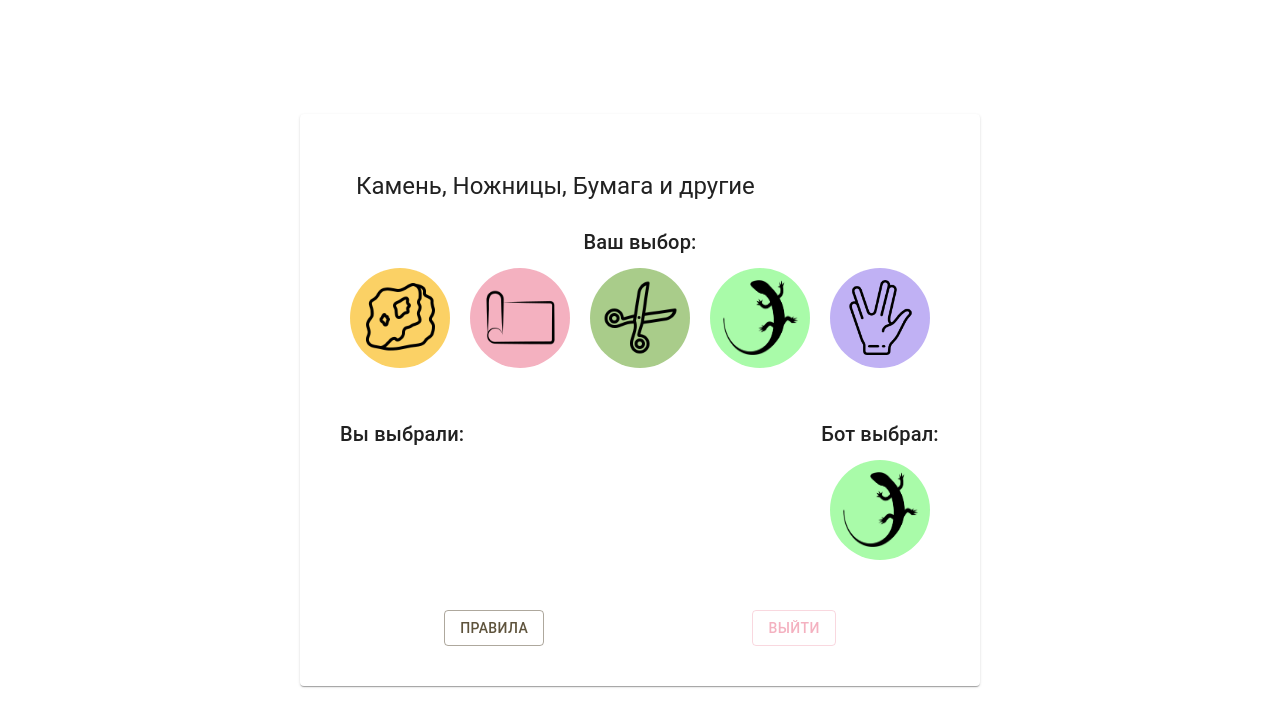
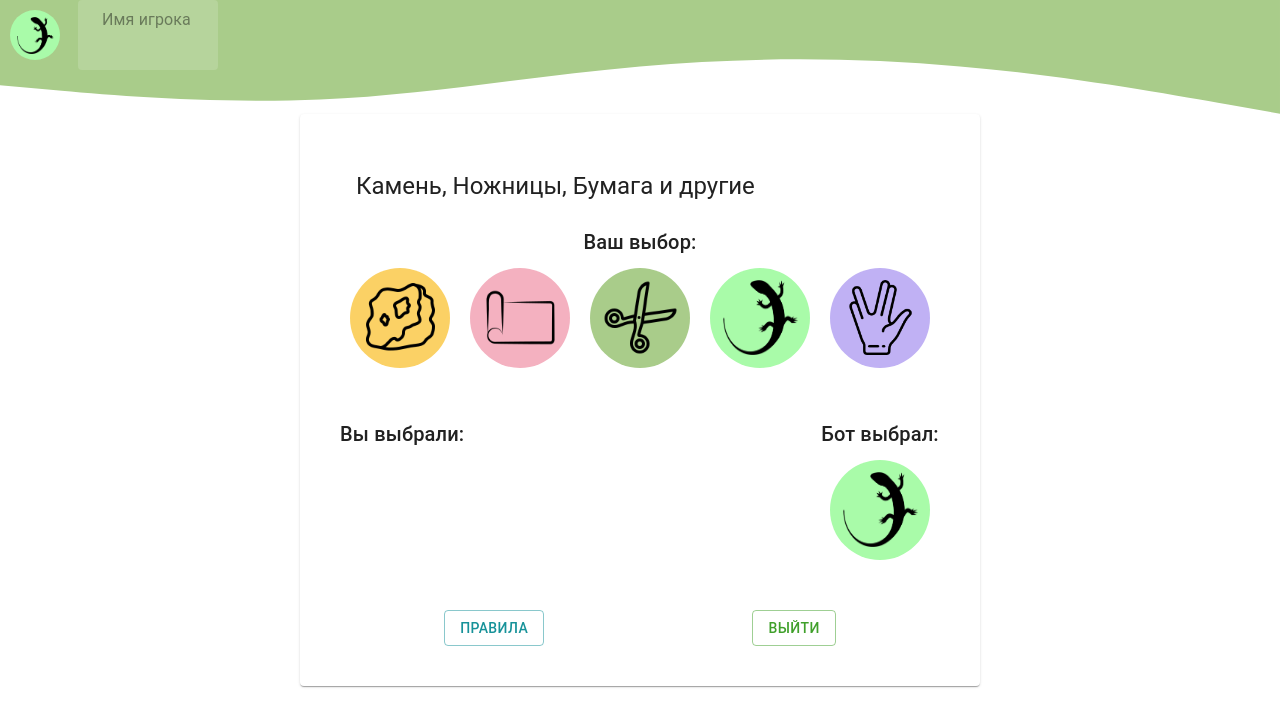
Before and after one commit to BigCubeCat/rsp, a React (Create React App) app: page /game/spock in a window 1280 px wide. Shown: the top 726 px of the page. Built offline with nearby package versions, Linux system fonts and the light colour scheme.

Commit message:
start working of Header

```diff
--- a/src/App.tsx
+++ b/src/App.tsx
@@ -10,14 +10,15 @@ import {
 
 
 import { createTheme, ThemeProvider } from '@mui/material/styles';
+import Header from './components/Header';
 
 const theme = createTheme({
   palette: {
     primary: {
-      main: '#5e533c',
+      main: '#179299',
     },
     secondary: {
-      main: '#f4b1c0',
+      main: '#40a02b',
     },
   },
 });
@@ -31,10 +32,11 @@ export default function App() {
         flexDirection: 'column',
         minHeight: '100vh'
       }}>
+        <Header title={"Камень, ножницы, бумага"} />
         <Box sx={{
           display: 'flex',
           justifyContent: 'center',
-          flexWrap: "wrap"
+          flexWrap: "wrap",
         }}>
           <Routes>
             <Route path="/" element={<Main />} />
--- a/src/app/store.ts
+++ b/src/app/store.ts
@@ -1,9 +1,9 @@
 import { configureStore, ThunkAction, Action } from '@reduxjs/toolkit';
-import counterReducer from '../features/counter/counterSlice';
+import userReducer from '../features/user/userSlice';
 
 export const store = configureStore({
   reducer: {
-    counter: counterReducer,
+    user: userReducer,
   },
 });
 
--- a/src/components/Game/GameButton.tsx
+++ b/src/components/Game/GameButton.tsx
@@ -5,21 +5,27 @@ interface GameButtonProps {
   func: Function;
   color: string;
   img?: string;
+  size?: number;
 }
 
 export default function GameButton(props: GameButtonProps) {
+  const size = (props.size) ? props.size : 100;
   return (
     <div
       className={styles.But}
       style={{
-        width: "100px", height: "100px",
+        width: size, height: size,
         backgroundColor: props.color,
         display: 'flex', justifyContent: "center",
         margin: 10
       }}
       onClick={() => props.func()}
     >
-      <img src={props.img} width={75} height={75} />
+      <img
+        src={props.img}
+        width={Math.floor(.75 * size)}
+        height={Math.floor(.75 * size)}
+      />
     </div>
   )
 }
--- /dev/null
+++ b/src/components/Header.tsx
@@ -0,0 +1,79 @@
+import React from 'react';
+import {
+  Box, Typography, InputBase
+} from "@mui/material";
+import { styled, alpha } from '@mui/material/styles';
+import { elements } from './Game/GameElements';
+import GameButton from './Game/GameButton';
+
+const StyledInput = styled('div')(({ theme }) => ({
+  position: 'relative',
+  borderRadius: theme.shape.borderRadius,
+  backgroundColor: alpha(theme.palette.common.white, 0.15),
+  '&:hover': {
+    backgroundColor: alpha(theme.palette.common.white, 0.25),
+  },
+  marginLeft: 0,
+  width: '100%',
+  [theme.breakpoints.up('sm')]: {
+    marginLeft: theme.spacing(1),
+    width: 'auto',
+  },
+}));
+
+const StyledInputBase = styled(InputBase)(({ theme }) => ({
+  color: 'inherit',
+  '& .MuiInputBase-input': {
+    padding: theme.spacing(1, 1, 1, 0),
+    // vertical padding + font size from searchIcon
+    paddingLeft: `calc(1em + ${theme.spacing(1)})`,
+    transition: theme.transitions.create('width'),
+    width: '100%',
+    [theme.breakpoints.up('sm')]: {
+      width: '12ch',
+      '&:focus': {
+        width: '20ch',
+      },
+    },
+  },
+}));
+
+interface HeaderProps {
+  title: string;
+}
+
+export default function Header(props: HeaderProps) {
+  const element = elements[Math.floor(Math.random() * elements.length)];
+  return (
+    <>
+      <Box sx={{
+        position: "absolute",
+        top: 0, left: 0, right: 0,
+        zIndex: -1,
+      }}>
+        <svg xmlns="http://www.w3.org/2000/svg" viewBox="0 0 1440 320">
+          <path fill="#a9cc8a" fill-opacity="1" d="M0,96L60,101.3C120,107,240,117,360,112C480,107,600,85,720,74.7C840,64,960,64,1080,74.7C1200,85,1320,107,1380,117.3L1440,128L1440,0L1380,0C1320,0,1200,0,1080,0C960,0,840,0,720,0C600,0,480,0,360,0C240,0,120,0,60,0L0,0Z"></path>
+        </svg>
+      </Box>
+      <Box sx={{
+        position: "absolute",
+        top: 0, left: 0, right: 0,
+        display: 'flex'
+      }}>
+        <GameButton
+        func={() => { }}
+        color={element.color}
+        img={element.img}
+        size={50}
+        />
+        {// <Typography variant='h5' component="div" color="#ffffff">
+          //   {props.title}
+          // </Typography>
+        }
+        <StyledInput>
+          <StyledInputBase placeholder="Имя игрока" />
+        </StyledInput>
+      </Box>
+    </>
+  )
+}
--- a/src/features/counter/counterAPI.ts
+++ /dev/null
@@ -1,6 +0,0 @@
-// A mock function to mimic making an async request for data
-export function fetchCount(amount = 1) {
-  return new Promise<{ data: number }>((resolve) =>
-    setTimeout(() => resolve({ data: amount }), 500)
-  );
-}
--- a/src/features/counter/counterSlice.ts
+++ /dev/null
@@ -1,84 +0,0 @@
-import { createAsyncThunk, createSlice, PayloadAction } from '@reduxjs/toolkit';
-import { RootState, AppThunk } from '../../app/store';
-import { fetchCount } from './counterAPI';
-
-export interface CounterState {
-  value: number;
-  status: 'idle' | 'loading' | 'failed';
-}
-
-const initialState: CounterState = {
-  value: 0,
-  status: 'idle',
-};
-
-// The function below is called a thunk and allows us to perform async logic. It
-// can be dispatched like a regular action: `dispatch(incrementAsync(10))`. This
-// will call the thunk with the `dispatch` function as the first argument. Async
-// code can then be executed and other actions can be dispatched. Thunks are
-// typically used to make async requests.
-export const incrementAsync = createAsyncThunk(
-  'counter/fetchCount',
-  async (amount: number) => {
-    const response = await fetchCount(amount);
-    // The value we return becomes the `fulfilled` action payload
-    return response.data;
-  }
-);
-
-export const counterSlice = createSlice({
-  name: 'counter',
-  initialState,
-  // The `reducers` field lets us define reducers and generate associated actions
-  reducers: {
-    increment: (state) => {
-      // Redux Toolkit allows us to write "mutating" logic in reducers. It
-      // doesn't actually mutate the state because it uses the Immer library,
-      // which detects changes to a "draft state" and produces a brand new
-      // immutable state based off those changes
-      state.value += 1;
-    },
-    decrement: (state) => {
-      state.value -= 1;
-    },
-    // Use the PayloadAction type to declare the contents of `action.payload`
-    incrementByAmount: (state, action: PayloadAction<number>) => {
-      state.value += action.payload;
-    },
-  },
-  // The `extraReducers` field lets the slice handle actions defined elsewhere,
-  // including actions generated by createAsyncThunk or in other slices.
-  extraReducers: (builder) => {
-    builder
-      .addCase(incrementAsync.pending, (state) => {
-        state.status = 'loading';
-      })
-      .addCase(incrementAsync.fulfilled, (state, action) => {
-        state.status = 'idle';
-        state.value += action.payload;
-      })
-      .addCase(incrementAsync.rejected, (state) => {
-        state.status = 'failed';
-      });
-  },
-});
-
-export const { increment, decrement, incrementByAmount } = counterSlice.actions;
-
-// The function below is called a selector and allows us to select a value from
-// the state. Selectors can also be defined inline where they're used instead of
-// in the slice file. For example: `useSelector((state: RootState) => state.counter.value)`
-export const selectCount = (state: RootState) => state.counter.value;
-
-// We can also write thunks by hand, which may contain both sync and async logic.
-// Here's an example of conditionally dispatching actions based on current state.
-export const incrementIfOdd =
-  (amount: number): AppThunk =>
-  (dispatch, getState) => {
-    const currentValue = selectCount(getState());
-    if (currentValue % 2 === 1) {
-      dispatch(incrementByAmount(amount));
-    }
-  };
-
-export default counterSlice.reducer;
--- /dev/null
+++ b/src/features/user/userAPI.ts
@@ -0,0 +1,6 @@
+// A mock function to mimic making an async request for data
+export function fetchUser(name = "guest") {
+  return new Promise<{ data: string }>((resolve) =>
+    setTimeout(() => resolve({ data: name }), 500)
+  );
+}
--- /dev/null
+++ b/src/features/user/userSlice.ts
@@ -0,0 +1,49 @@
+import { createAsyncThunk, createSlice, PayloadAction } from '@reduxjs/toolkit';
+import { RootState } from '../../app/store';
+import { fetchUser } from './userAPI';
+
+export interface UserState {
+  name: string;
+  status: 'idle' | 'loading' | 'failed';
+}
+
+const initialState: UserState = {
+  name: "guest",
+  status: 'idle',
+};
+
+// The function below is called a thunk and allows us to perform async logic. It
+// can be dispatched like a regular action: `dispatch(incrementAsync(10))`. This
+// will call the thunk with the `dispatch` function as the first argument. Async
+// code can then be executed and other actions can be dispatched. Thunks are
+// typically used to make async requests.
+export const setUserName = createAsyncThunk(
+  'user/fetchUser',
+  async (name: string) => {
+    const response = await fetchUser(name);
+    // The value we return becomes the `fulfilled` action payload
+    return response.data;
+  }
+);
+
+export const userSlice = createSlice({
+  name: 'counter',
+  initialState,
+  // The `reducers` field lets us define reducers and generate associated actions
+  reducers: {
+    setName: (state, action: PayloadAction<string>) => {
+      state.name = action.payload;
+    },
+    logout: (state) => {
+      state.name = "guest";
+    },
+  },
+});
+
+export const { setName, logout } = userSlice.actions;
+
+// The function below is called a selector and allows us to select a value from
+// the state. Selectors can also be defined inline where they're used instead of
+// in the slice file. For example: `useSelector((state: RootState) => state.counter.value)`
+export const selectUser = (state: RootState) => state.user;
+export default userSlice.reducer;
```
Also changed, not shown: src/features/counter/Counter.module.css (deleted, +0 -79 lines), src/features/user/Counter.tsx.txt (renamed from src/features/counter/Counter.tsx), 1 other file (tests, documents, lock files or other folders).
